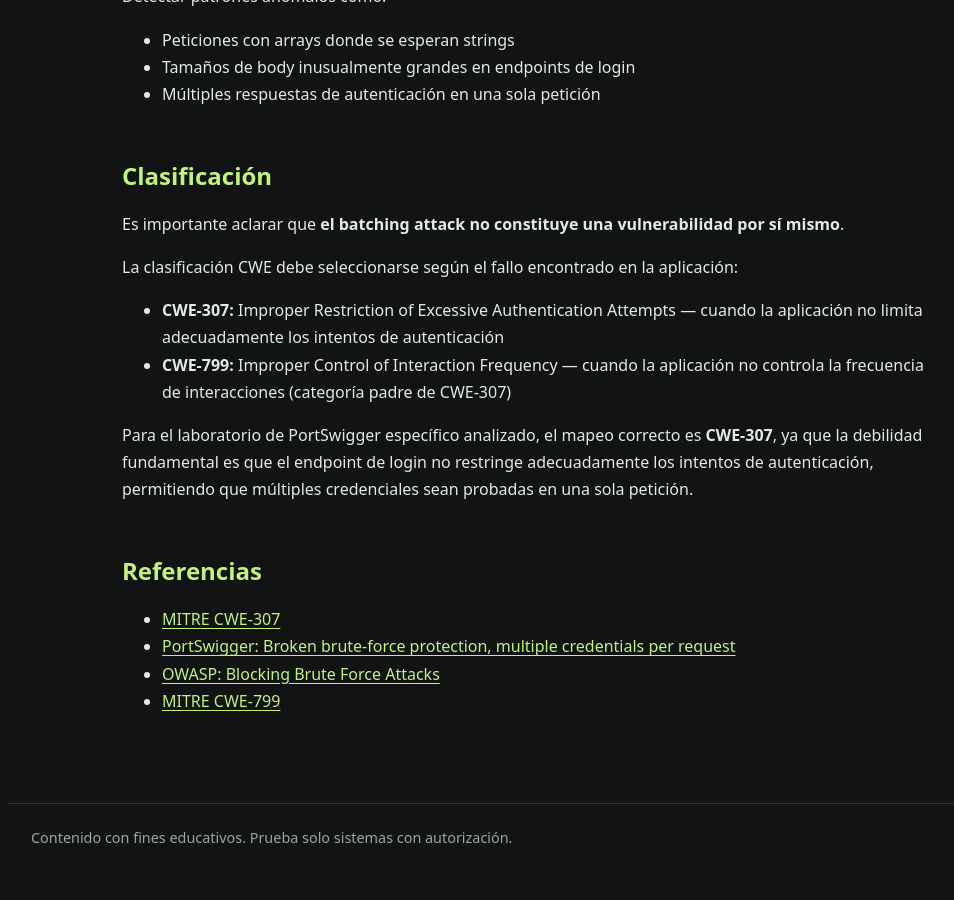
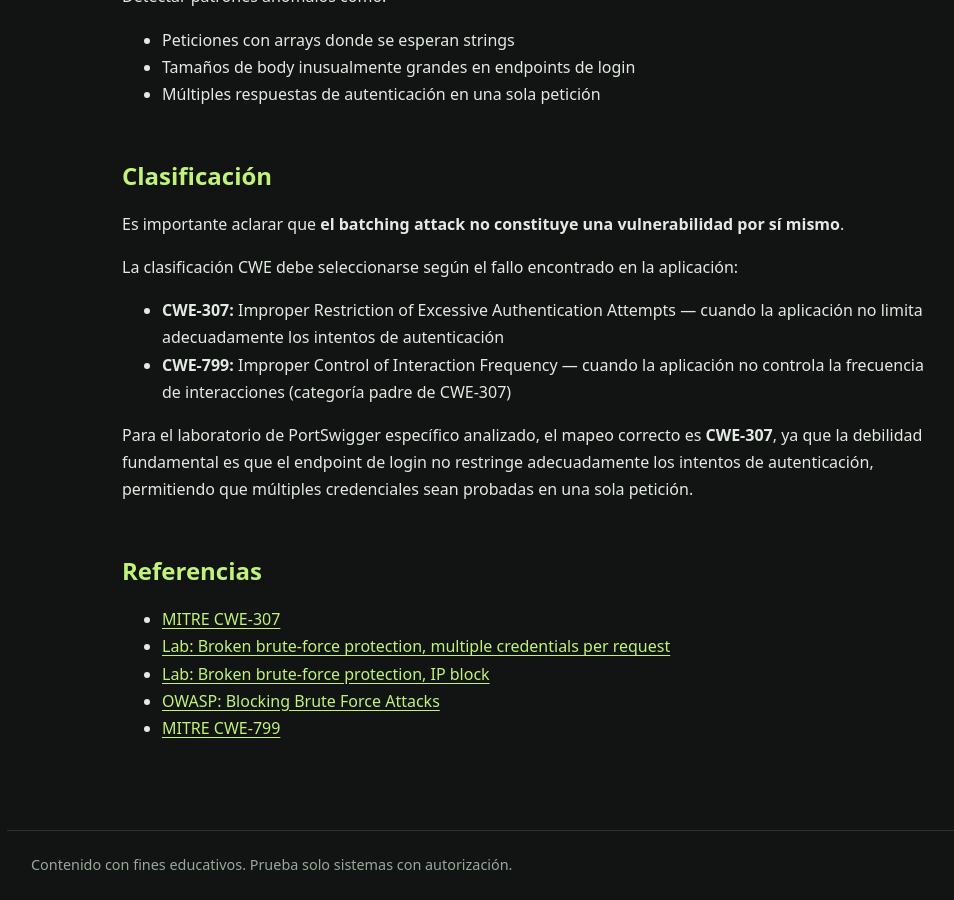
Before and after one commit to Anonimo501/PocVault, a Jekyll site: the page built from writeups/cwe-307/index.md, in a window 1280 px wide and 900 px high, scrolled down 8166 px. Shown: the whole window, without its empty margins (108-1062 px from the left). Built offline with Jekyll 4.4.1, drawn with Linux system fonts in a browser that asks for light colours; before the commit the page ends 9038 px from its top, so only the background shows below that.

Commit message:
Update references for CWE-307 writeup

```diff
--- a/writeups/cwe-307/index.md
+++ b/writeups/cwe-307/index.md
@@ -158,6 +158,7 @@ Para el laboratorio de PortSwigger específico analizado, el mapeo correcto es *
 ## Referencias
 
 - [MITRE CWE-307](https://cwe.mitre.org/data/definitions/307.html)
-- [PortSwigger: Broken brute-force protection, multiple credentials per request](https://portswigger.net/web-security/authentication/password-based/lab-broken-bruteforce-protection-ip-block)
+- [Lab: Broken brute-force protection, multiple credentials per request](https://portswigger.net/web-security/authentication/password-based/lab-broken-brute-force-protection-multiple-credentials-per-request)
+- [Lab: Broken brute-force protection, IP block](https://portswigger.net/web-security/authentication/password-based/lab-broken-bruteforce-protection-ip-block)
 - [OWASP: Blocking Brute Force Attacks](https://owasp.org/www-community/controls/Blocking_Brute_Force_Attacks)
 - [MITRE CWE-799](https://cwe.mitre.org/data/definitions/799.html)
```
